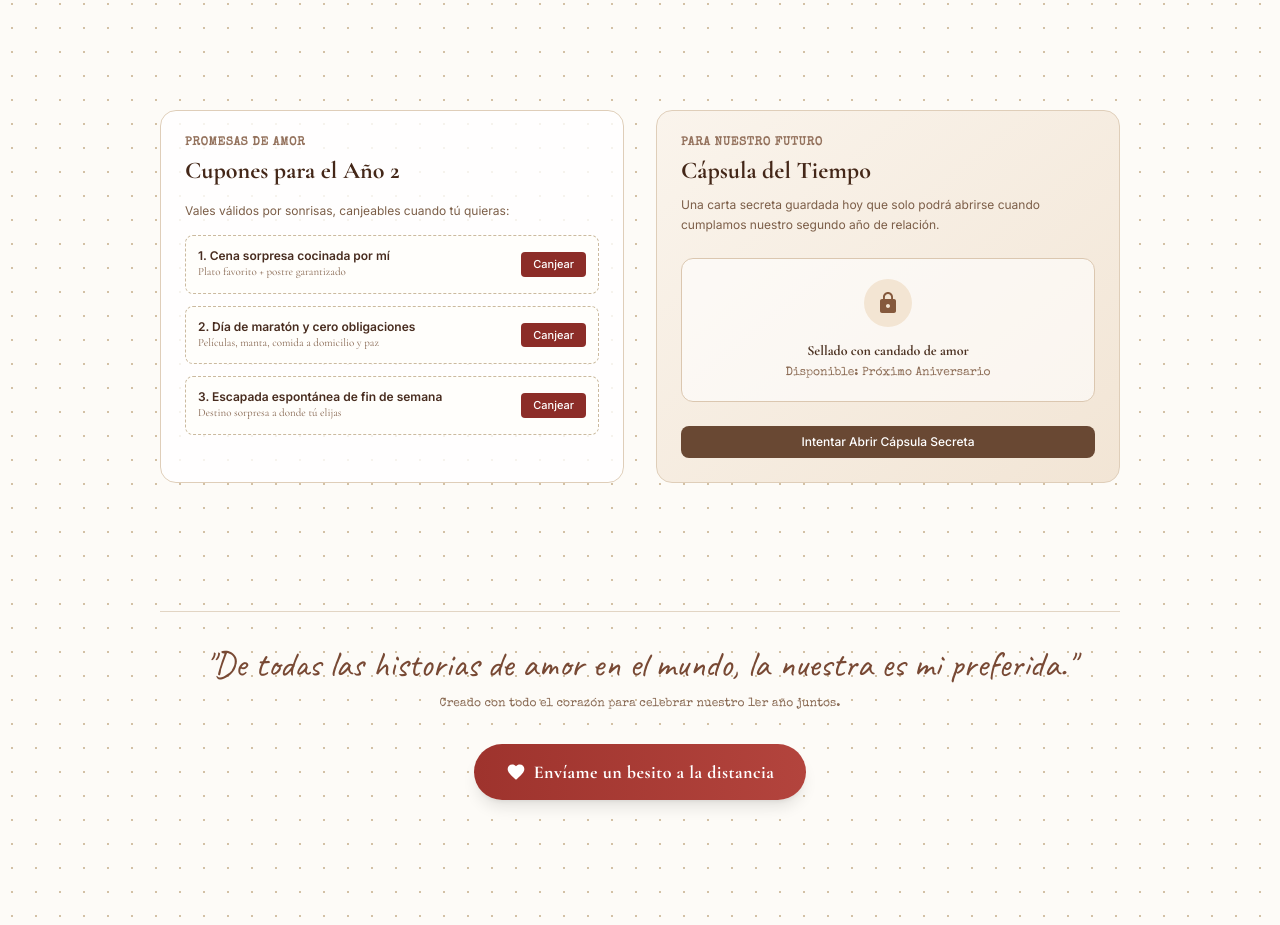
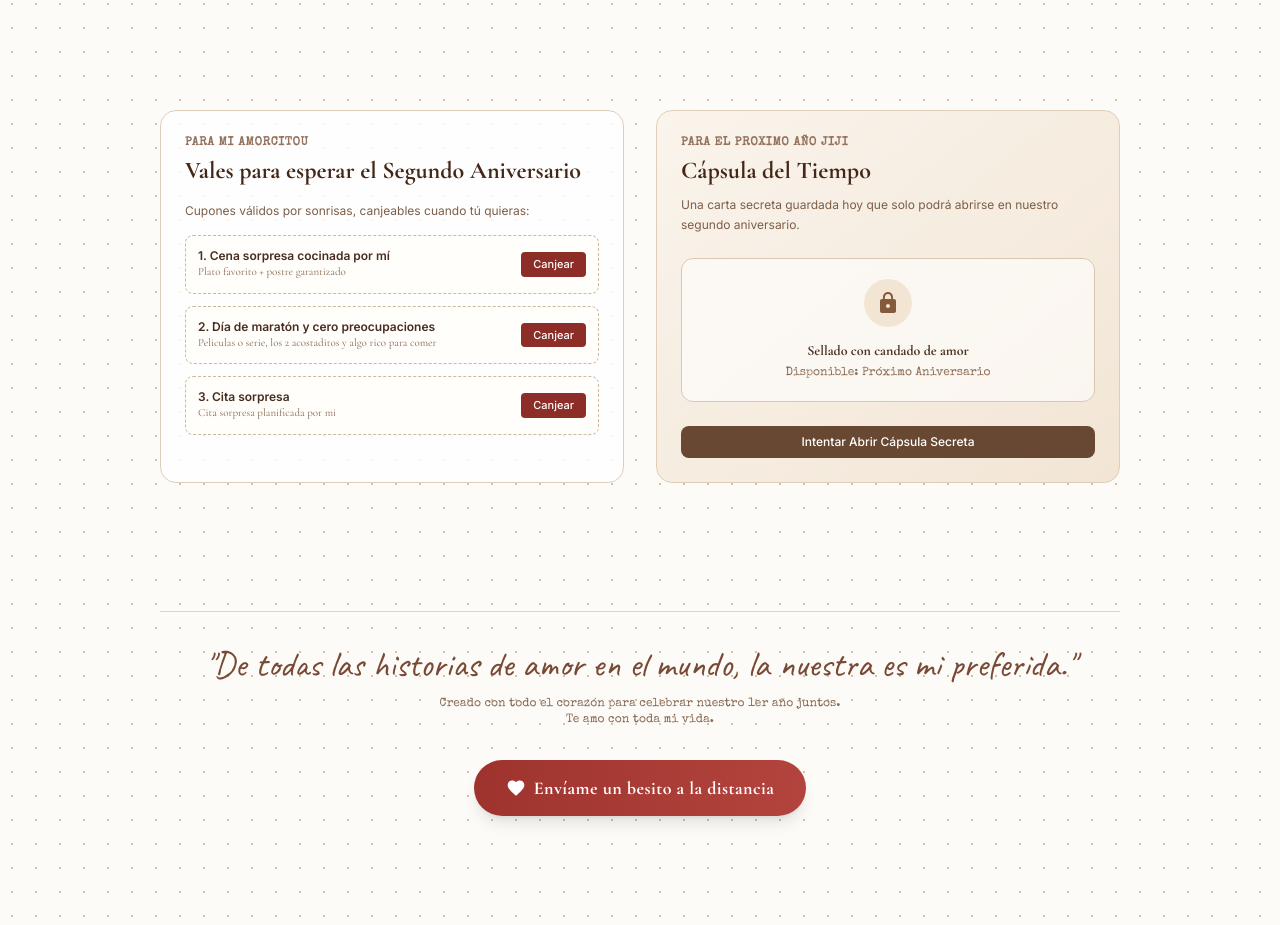
Before and after one commit to PalomaWatona/PaginaCata, a plain HTML site: page index.html in a window 1280 px wide. Shown: the part 3800-4725 px from the top of the page. Drawn offline with nearby package versions, Linux system fonts and the light colour scheme.

Commit message:
Falta la carta y ver detalles

```diff
--- a/index.html
+++ b/index.html
@@ -354,7 +354,7 @@
     <!-- SECCIÓN 5: NUESTRO AÑO EN CIFRAS -->
     <section>
       <div class="text-center mb-10">
-        <span class="text-xs uppercase tracking-widest text-[#93725b] font-bold">Pequeñas Grandes Cosas</span>
+        <span class="text-xs uppercase tracking-widest text-[#93725b] font-bold">Otro punto de vista</span>
         <h2 class="text-3xl sm:text-4xl font-serif-vintage font-bold text-[#442718]">Nuestro Año en Cifras</h2>
         <p class="text-sm text-[#745743] mt-1 font-typewriter">Datos curiosos y tiernos de estos 365 días</p>
       </div>
@@ -368,7 +368,7 @@
         </div>
         <!-- Tarjeta 2 -->
         <div class="bg-white/80 border border-[#dfceb9] p-5 rounded-xl text-center shadow-xs">
-          <div class="text-3xl sm:text-4xl font-serif-vintage font-bold text-[#bf8252]">+480</div>
+          <div class="text-3xl sm:text-4xl font-serif-vintage font-bold text-[#bf8252]">+200</div>
           <div class="text-xs text-[#5a3f2e] font-semibold mt-1">Horas de Llamadas</div>
           <div class="text-[11px] text-[#90735e] mt-1 italic font-typewriter">"Hablando de nuestro dia o tomando temas profundos"</div>
         </div>
@@ -452,9 +452,9 @@
 
       <!-- Vales canjeables -->
       <div class="bg-white/80 border border-[#dfceb9] p-6 rounded-2xl shadow-xs">
-        <div class="text-xs font-bold text-[#94725d] font-typewriter uppercase tracking-wider mb-1">Promesas de Amor</div>
-        <h3 class="text-2xl font-serif-vintage font-bold text-[#442718] mb-4">Cupones para el Año 2</h3>
-        <p class="text-xs text-[#7c5e48] mb-4">Vales válidos por sonrisas, canjeables cuando tú quieras:</p>
+        <div class="text-xs font-bold text-[#94725d] font-typewriter uppercase tracking-wider mb-1">Para mi amorcitou</div>
+        <h3 class="text-2xl font-serif-vintage font-bold text-[#442718] mb-4">Vales para esperar el Segundo Aniversario</h3>
+        <p class="text-xs text-[#7c5e48] mb-4">Cupones válidos por sonrisas, canjeables cuando tú quieras:</p>
 
         <div class="space-y-3">
           <!-- Cupón 1 -->
@@ -469,8 +469,8 @@
           <!-- Cupón 2 -->
           <div class="coupon-item border border-dashed border-[#cbba9f] p-3 rounded-lg flex items-center justify-between bg-[#fffefb]">
             <div>
-              <div class="text-xs font-bold text-[#482c1f]">2. Día de maratón y cero obligaciones</div>
-              <div class="text-[11px] text-[#866650] font-serif-vintage">Películas, manta, comida a domicilio y paz</div>
+              <div class="text-xs font-bold text-[#482c1f]">2. Día de maratón y cero preocupaciones</div>
+              <div class="text-[11px] text-[#866650] font-serif-vintage">Peliculas o serie, los 2 acostaditos y algo rico para comer</div>
             </div>
             <button class="redeem-btn text-[11px] px-3 py-1 bg-[#8c2d28] text-white rounded font-medium hover:bg-[#6c221e] transition-colors" data-id="2">Canjear</button>
           </div>
@@ -478,8 +478,8 @@
           <!-- Cupón 3 -->
           <div class="coupon-item border border-dashed border-[#cbba9f] p-3 rounded-lg flex items-center justify-between bg-[#fffefb]">
             <div>
-              <div class="text-xs font-bold text-[#482c1f]">3. Escapada espontánea de fin de semana</div>
-              <div class="text-[11px] text-[#866650] font-serif-vintage">Destino sorpresa a donde tú elijas</div>
+              <div class="text-xs font-bold text-[#482c1f]">3. Cita sorpresa</div>
+              <div class="text-[11px] text-[#866650] font-serif-vintage">Cita sorpresa planificada por mi</div>
             </div>
             <button class="redeem-btn text-[11px] px-3 py-1 bg-[#8c2d28] text-white rounded font-medium hover:bg-[#6c221e] transition-colors" data-id="3">Canjear</button>
           </div>
@@ -489,10 +489,10 @@
       <!-- Cápsula del tiempo con candado -->
       <div class="bg-gradient-to-br from-[#faf4ec] to-[#f2e5d5] border border-[#dfceb9] p-6 rounded-2xl shadow-xs flex flex-col justify-between">
         <div>
-          <div class="text-xs font-bold text-[#94725d] font-typewriter uppercase tracking-wider mb-1">Para Nuestro Futuro</div>
+          <div class="text-xs font-bold text-[#94725d] font-typewriter uppercase tracking-wider mb-1">Para El Proximo Año jiji</div>
           <h3 class="text-2xl font-serif-vintage font-bold text-[#442718] mb-2">Cápsula del Tiempo</h3>
           <p class="text-xs text-[#7c5e48] leading-relaxed">
-            Una carta secreta guardada hoy que solo podrá abrirse cuando cumplamos nuestro segundo año de relación.
+            Una carta secreta guardada hoy que solo podrá abrirse en nuestro segundo aniversario.
           </p>
         </div>
 
@@ -517,8 +517,12 @@
         "De todas las historias de amor en el mundo, la nuestra es mi preferida."
       </p>
 
+      <p class="text-xs text-[#886953] font-typewriter ">
+        Creado con todo el corazón para celebrar nuestro 1er año juntos.
+      </p>
+
       <p class="text-xs text-[#886953] font-typewriter mb-8">
-        Creado con todo el corazón para celebrar nuestro 1er año juntos.
+        Te amo con toda mi vida.
       </p>
 
       <!-- Botón de Confeti de Amor -->
@@ -701,7 +705,7 @@
     });
 
     document.getElementById('openCapsuleAttemptBtn').addEventListener('click', () => {
-      showToast("🔒 ¡Paciencia mi amor! Esta cápsula solo se abre en el 2º Aniversario.");
+      showToast("🔒 ¡Paciencia mi douuuuu! Esta cápsula solo se abre en el 2º Aniversario.");
     });
 
     // --- 6. LLUVIA DE CORAZONES Y CONFETI (CELEBRACIÓN) ---
```
